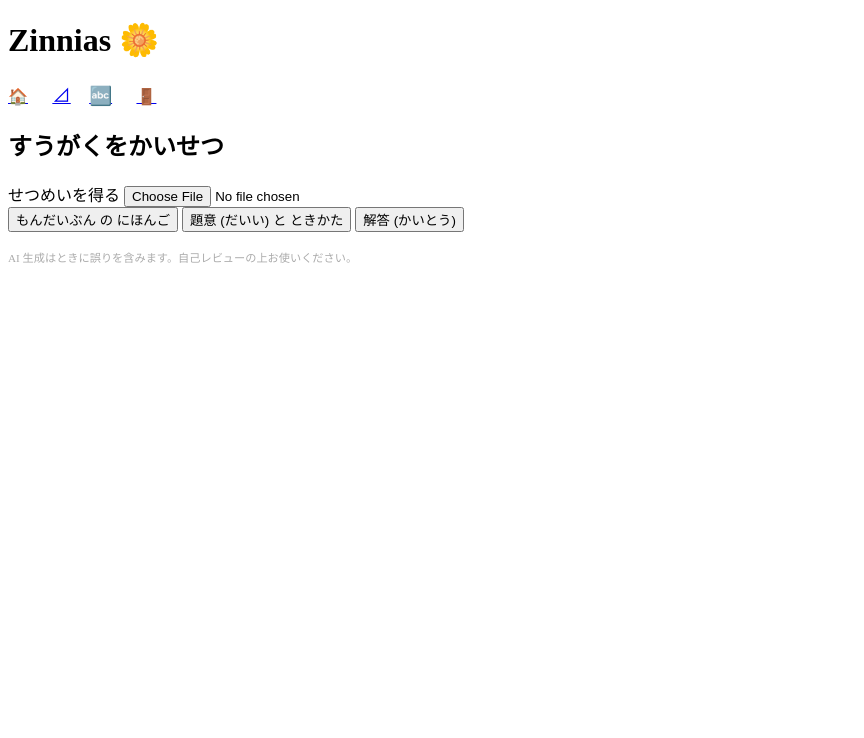
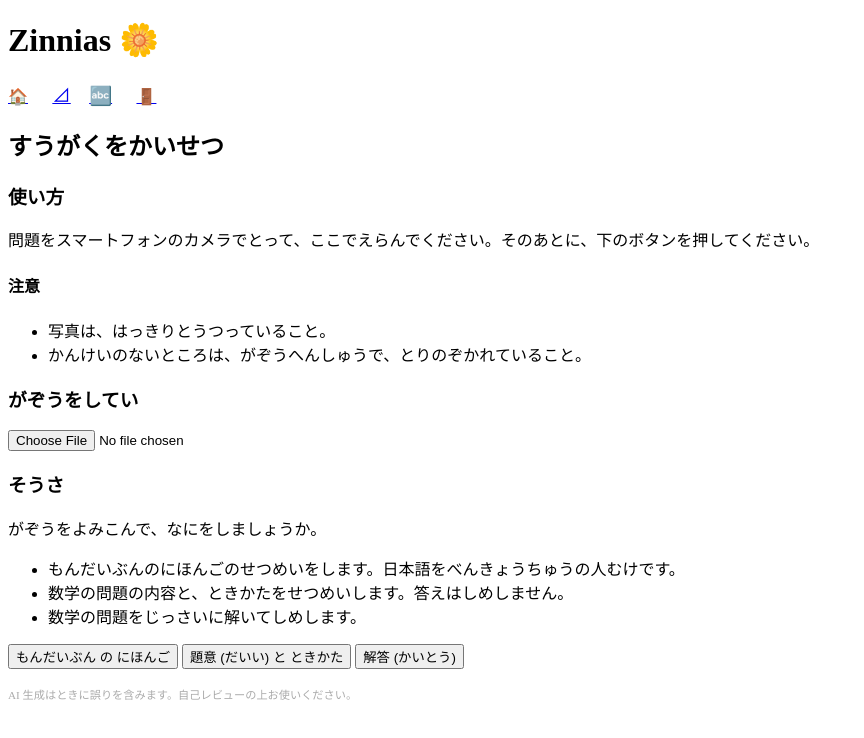
Before and after one commit to nabbisen/zinnias, a SvelteKit app: page /math-guide in a window 1280 px wide. Shown: the top 738 px of the page, without its empty margins (0-864 px from the left). Built offline with nearby package versions, Linux system fonts and the light colour scheme.

Commit message:
guide sentences

```diff
--- a/src/routes/(view)/easier-expression/+page.svelte
+++ b/src/routes/(view)/easier-expression/+page.svelte
@@ -22,17 +22,16 @@
 	}
 </script>
 
-<h2>やさしいことばにいいかえ</h2>
-
-<select bind:value={proficiencyLevel}>
-	{#each PROFICIENCY_LEVELS as p}
-		<option value={p.level}>{p.label}</option>
-	{/each}
-</select>
+<h2>やさしい日本語にいいかえ</h2>
 
 <textarea maxlength="500" bind:value={text}></textarea>
 
 <div>
+	<select bind:value={proficiencyLevel}>
+		{#each PROFICIENCY_LEVELS as p}
+			<option value={p.level}>{p.label}</option>
+		{/each}
+	</select>
 	<button onclick={handleEasierExpression} disabled={text.length === 0}>やさしいひょうげん</button>
 </div>
 
@@ -44,5 +43,11 @@
 	textarea {
 		min-width: 21em;
 		min-height: 6em;
+		margin-bottom: 0.8rem;
+	}
+
+	div {
+		display: flex;
+		gap: 0.5rem;
 	}
 </style>
--- a/src/routes/(view)/math-guide/+page.svelte
+++ b/src/routes/(view)/math-guide/+page.svelte
@@ -199,10 +199,28 @@
 
 <h2>すうがくをかいせつ</h2>
 
+<h3>使い方</h3>
+<p>
+	問題をスマートフォンのカメラでとって、ここでえらんでください。そのあとに、下のボタンを押してください。
+</p>
+<h4>注意</h4>
+<ul>
+	<li>写真は、はっきりとうつっていること。</li>
+	<li>かんけいのないところは、がぞうへんしゅうで、とりのぞかれていること。</li>
+</ul>
+
+<h3>がぞうをしてい</h3>
 <div>
-	せつめいを得る
 	<input type="file" onchange={handleFileChange} />
 </div>
+
+<h3>そうさ</h3>
+<p>がぞうをよみこんで、なにをしましょうか。</p>
+<ul>
+	<li>もんだいぶんのにほんごのせつめいをします。日本語をべんきょうちゅうの人むけです。</li>
+	<li>数学の問題の内容と、ときかたをせつめいします。答えはしめしません。</li>
+	<li>数学の問題をじっさいに解いてしめします。</li>
+</ul>
 
 <button onclick={handleReadMathGuide}>もんだいぶん の にほんご</button>
 {#if readGeneratedText}
```
